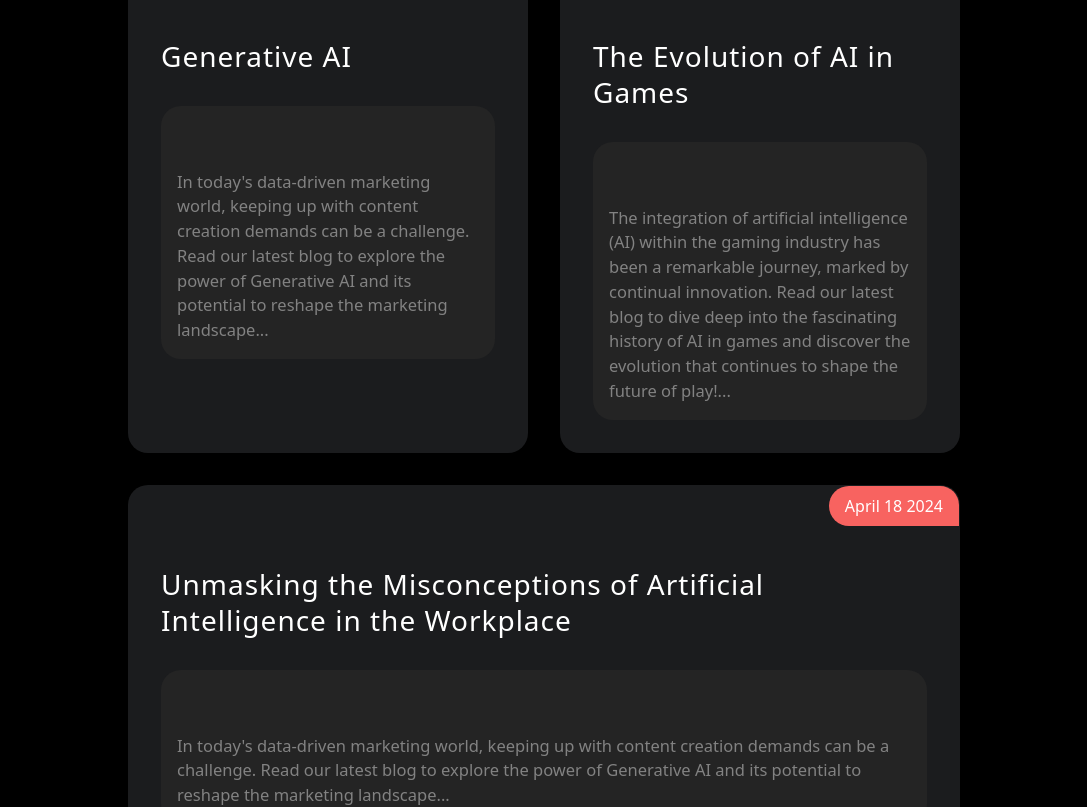
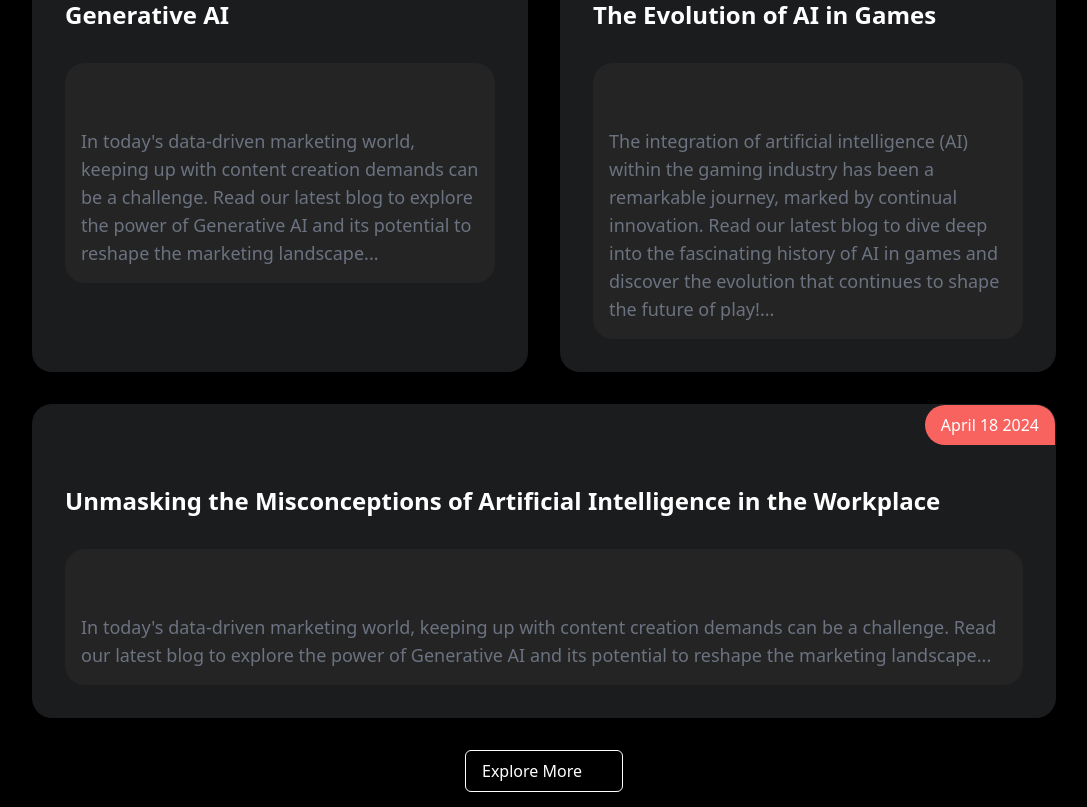
Before and after one commit to Anku9053/Lens, a React (Create React App) app: page / in a window 1280 px wide. Shown: the part 4464-5271 px from the top of the page, without its empty margins (96-1183 px from the left). Built offline with nearby package versions, Linux system fonts and the light colour scheme.

Commit message:
done with the landing page

```diff
--- a/src/Components/About/About.jsx
+++ b/src/Components/About/About.jsx
@@ -10,9 +10,9 @@ const About = () => {
       </div>
       <div className="w-40 mx-auto mt-4 h-2 rounded-full bg-gradient-to-r from-blue-500 to-teal-300"></div>
 
-      <div style={{ borderRadius: "10px", display: "flex", background: "#1b1c1e", gridTemplateColumns: "repeat(2,1fr)", width: "80%", margin: "auto", height: "500px", marginTop: "3rem", padding: "4rem", transition: "transform 0.5s ease", transform: hovered ? "scale(0.95)" : "none" }}
-           onMouseEnter={() => setHovered(false)}
-           onMouseLeave={() => setHovered(true)}
+      <div className="flex" style={{ borderRadius: "10px", display: "flex", background: "#1b1c1e", gridTemplateColumns: "repeat(2,1fr)", width: "80%", margin: "auto", height: "500px", marginTop: "3rem", padding: "4rem", transition: "transform 0.5s ease", transform: hovered ? "scale(0.95)" : "none" }}
+           onMouseEnter={() => setHovered(true)}
+           onMouseLeave={() => setHovered(false)}
       >
         <div>
           <div>
--- a/src/Components/Blogs/Blogs.css
+++ b/src/Components/Blogs/Blogs.css
@@ -8,15 +8,10 @@
     overflow: hidden;
   }
 
-  .blog-card:hover {
-    /* transform: translateY(-10px); */
-    /* animation: slideUp 0.5s forwards; */
-
-  }
 
   .blog-card:hover .blog-content,
   .blog-card:hover p {
-    animation: slideUp 0.5s forwards; /* Apply animation to h2 and p */
+    animation: slideUp 0.5s forwards;
   }
 
   .blog-card:hover h2{
@@ -26,13 +21,8 @@
 
   .blog-card:hover .new-tag span,
   .blog-card:hover .date-tag span {
-    animation: slideSpan 0.5s forwards; /* Apply animation to span tag */
+    animation: slideSpan 0.5s forwards;
   }
-
-
-  /* .blog-card:hover{
-    animation: slideUp 0.5s for;
-  } */
 
   .new-tag,
   .date-tag {
@@ -52,27 +42,26 @@
     margin-top: 2rem;
   }
 
-  /* Adjusted margins for h2 and p */
   h2 {
-    margin-bottom: 1rem; /* Maintain distance between h2 and p */
+    margin-bottom: 1rem;
   }
 
 
   .explore-button .arrow {
-    opacity: 0; /* Initially hidden */
-    transition: opacity 0.3s, transform 0.3s; /* Added transition for opacity and transform */
+    opacity: 0;
+    transition: opacity 0.3s, transform 0.3s;
   }
 
   .explore-button:hover {
     background: white;
     color: black;
-    padding: 10px 40px; /* Increase padding */
-    width: 200px; /* Increase width */
+    padding: 10px 40px;
+    width: 200px;
   }
 
   .explore-button:hover .arrow {
-    opacity: 1; /* Show arrow on hover */
-    transform: translateX(5px); /* Move arrow to the right */
+    opacity: 1;
+    transform: translateX(5px);
   }
 
 
@@ -91,6 +80,6 @@
       transform: translateX(0);
     }
     to {
-      transform: translateX(100%); /* Slide the span tag to the right */
+      transform: translateX(100%);
     }
   }
--- a/src/Components/Blogs/Blogs.jsx
+++ b/src/Components/Blogs/Blogs.jsx
@@ -1,82 +1,62 @@
 import React from 'react';
 import "./Blogs.css"
+
 const Blogs = () => {
   return (
-    <div style={{marginTop:"2rem"}}>
+    <div className="mt-8">
       <div>
-        <h1 className="text-white text-center text-2xl font-semibold" style={{ textTransform: 'uppercase' }}>OUR BLOGS</h1>
+        <h1 className="text-white text-center text-2xl font-semibold uppercase">OUR BLOGS</h1>
       </div>
       <div className="w-20 mx-auto mt-2 h-1 rounded-full bg-gradient-to-r from-blue-500 to-teal-300"></div>
       <div>
-        <h2 style={{ color: "white", textAlign: "center", fontSize: "58px", fontStyle: "normal", fontWeight: "500", lineHeight: "normal", width: "65%", margin: "auto", marginTop: "2rem" }}>
-          Inhouse Mindscape
-        </h2>
+        <h2 className="text-white text-center text-7xl font-semibold mt-8">Inhouse Mindscape</h2>
       </div>
 
-      <div style={{ display: "grid", gridTemplateColumns: "repeat(2,1fr)", width: "65%", gap: "2rem", margin: "auto",marginTop:"4rem" }}>
-        <div className="blog-card">
-          <div className="new-tag">
+      <div className="grid grid-cols-2 w-4/5 gap-8 mx-auto mt-8">
+        <div className="blog-card relative">
+          <div className="new-tag absolute top-0 right-0 p-2 bg-red-600 rounded-l-full">
             <span>New</span>
           </div>
           <div>
-            <h2 style={{marginTop:"3rem", color: "white", fontSize: "28px", fontWeight: "500", lineHeight: "36px", letterSpacing: "1px" }}>Generative AI</h2>
+            <h2 className="mt-12 text-white text-2xl font-semibold">Generative AI</h2>
           </div>
           <div className="blog-content">
-            <p style={{marginTop:"3rem", color: "#828282", fontSize: "16.5px" }}>In today's data-driven marketing world, keeping up with content creation demands can be a challenge. Read our latest blog to explore the power of Generative AI and its potential to reshape the marketing landscape...</p>
+            <p className="mt-12 text-gray-500 text-lg">In today's data-driven marketing world, keeping up with content creation demands can be a challenge. Read our latest blog to explore the power of Generative AI and its potential to reshape the marketing landscape...</p>
           </div>
         </div>
-        <div className="blog-card">
-          <div className="date-tag">
+        <div className="blog-card relative">
+          <div className="date-tag absolute top-0 right-0 p-2 bg-red-600 rounded-l-full">
             <span>April 25 2024</span>
           </div>
           <div>
-            <h2 style={{marginTop:"3rem", color: "white", fontSize: "28px", fontWeight: "500", lineHeight: "36px", letterSpacing: "1px" }}>The Evolution of AI in Games</h2>
+            <h2 className="mt-12 text-white text-2xl font-semibold">The Evolution of AI in Games</h2>
           </div>
           <div className="blog-content">
-            <p style={{marginTop:"3rem", color: "#828282", fontSize: "16.5px" }}>The integration of artificial intelligence (AI) within the gaming industry has been a remarkable journey, marked by continual innovation. Read our latest blog to dive deep into the fascinating history of AI in games and discover the evolution that continues to shape the future of play!...</p>
+            <p className="mt-12 text-gray-500 text-lg">The integration of artificial intelligence (AI) within the gaming industry has been a remarkable journey, marked by continual innovation. Read our latest blog to dive deep into the fascinating history of AI in games and discover the evolution that continues to shape the future of play!...</p>
           </div>
         </div>
       </div>
 
-      <div style={{ display: "grid", gridTemplateColumns: "repeat(1,1fr)", width: "65%", gap: "2rem", margin: "auto",marginTop:"2rem" }}>
-        <div className="blog-card">
-          <div className="new-tag">
+      <div className="grid grid-cols-1 w-4/5 gap-8 mx-auto mt-8">
+        <div className="blog-card relative">
+          <div className="new-tag absolute top-0 right-0 p-2 bg-red-600 rounded-l-full">
             <span>April 18 2024</span>
           </div>
           <div>
-            <h2 style={{marginTop:"3rem", color: "white", fontSize: "28px", fontWeight: "500", lineHeight: "36px", letterSpacing: "1px" }}>Unmasking the Misconceptions of Artificial Intelligence in the Workplace
-</h2>
+            <h2 className="mt-12 text-white text-2xl font-semibold">Unmasking the Misconceptions of Artificial Intelligence in the Workplace</h2>
           </div>
           <div className="blog-content">
-            <p style={{marginTop:"3rem", color: "#828282", fontSize: "16.5px" }}>In today's data-driven marketing world, keeping up with content creation demands can be a challenge. Read our latest blog to explore the power of Generative AI and its potential to reshape the marketing landscape...</p>
+            <p className="mt-12 text-gray-500 text-lg">In today's data-driven marketing world, keeping up with content creation demands can be a challenge. Read our latest blog to explore the power of Generative AI and its potential to reshape the marketing landscape...</p>
           </div>
         </div>
-
       </div>
 
-      <div style={{ display: "flex", justifyContent: "center", width: "100%" }}>
-  <button
-    style={{
-      padding: "10px 20px",
-      borderRadius: "10px",
-      border: "1px solid white",
-      backgroundColor: "transparent",
-      color: "white",
-      fontSize: "18px",
-      marginTop: "4rem",
-      transition: "padding 0.3s",
-      position: "relative",
-      overflow: "hidden",
-      cursor: "pointer" /* Ensure cursor changes on hover */
-    }}
-    className="explore-button"
-  >
-    Explore More
-    <span className="arrow" style={{ marginLeft: "5px" }}>&#8594;</span> {/* Right arrow */}
-  </button>
-</div>
-
-
+      <div className="flex justify-center mt-8">
+        <button className="explore-button inline-flex items-center bg-transparent border border-white rounded-md py-2 px-4 text-white transition-all duration-300 hover:bg-white hover:text-black">
+          Explore More
+          <span className="arrow ml-2">&#8594;</span>
+        </button>
+      </div>
     </div>
   );
 }
--- a/src/Components/Map/Map.jsx
+++ b/src/Components/Map/Map.jsx
@@ -1,29 +1,25 @@
-import React from 'react'
+import React from 'react';
 
 const Map = () => {
   return (
-    <div style={{marginTop:"5rem"}}>
-        <div style={{display:"grid",height:"600px",gridTemplateColumns:"repeat(2,1fr)",background:"#242424"}}>
-
-            <div style={{padding:"3rem"}}>
+    <div style={{ marginTop: "5rem" }}>
+      <div style={{ display: "grid", height: "600px", gridTemplateColumns: "repeat(2, 1fr)", background: "#242424" }}>
+        <div style={{ padding: "3rem" }}>
           <div>
-                <h2 style={{color:"white",fontWeight:"600",fontSize:"64px",lineHeight:"66px",width:"70%"}}>
-                Get in <br></br> touch with <br />us
-
+            <h2 style={{ color: "white", fontWeight: "600", fontSize: "64px", lineHeight: "66px", width: "70%" }}>
+              Get in <br /> touch with <br /> us
             </h2>
           </div>
-
           <div>
-
-                <p style={{color:"white",fontSize:"20px"}}>Send your enquiry now!</p>
+            <p style={{ color: "white", fontSize: "20px" }}>Send your enquiry now!</p>
           </div>
         </div>
-            <div style={{padding:"2rem",background:"#000000"}}>
+        <div style={{ padding: "2rem", background: "#000000" }}>
           <img src="https://lenscorp.ai/_next/image?url=%2F_next%2Fstatic%2Fmedia%2FMap.1a735ef7.png&w=750&q=75" alt="" />
         </div>
       </div>
     </div>
-  )
+  );
 }
 
-export default Map
+export default Map;
```
Also changed, not shown: 1 other file (tests, documents, lock files or other folders). Lines whose indentation alone changed are shown as unchanged.
